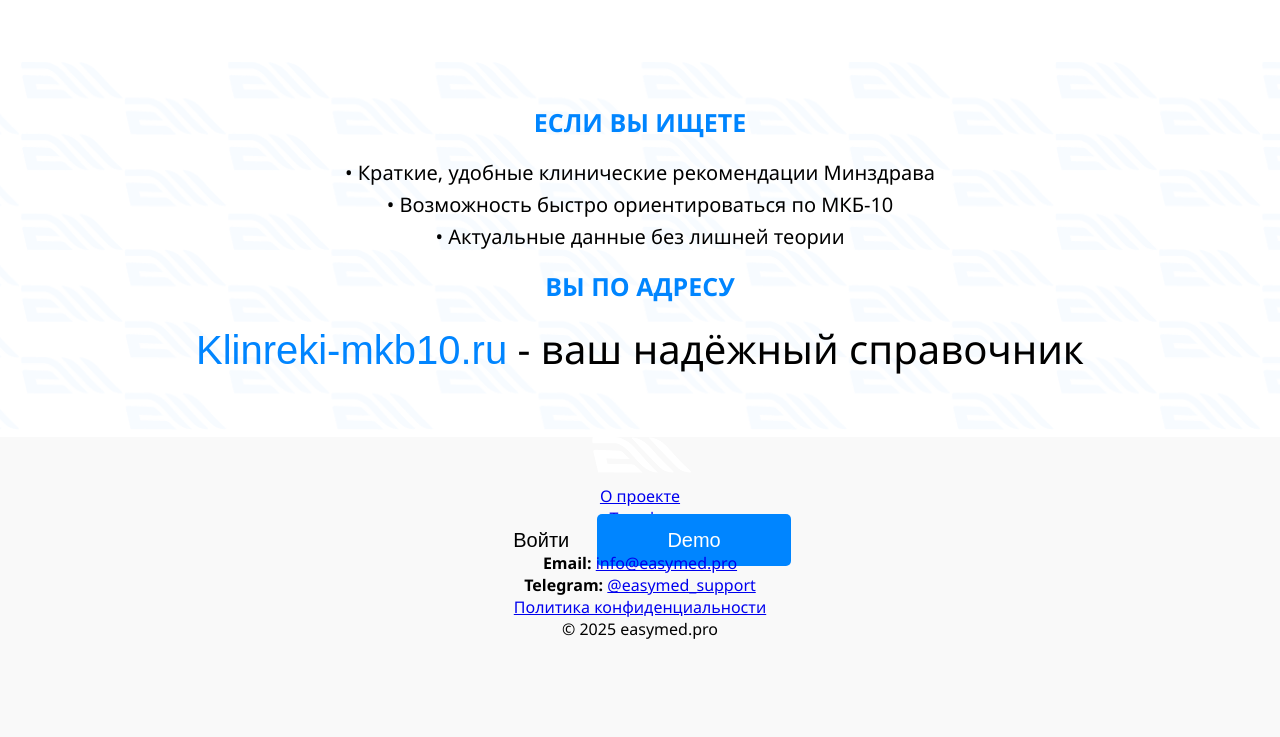
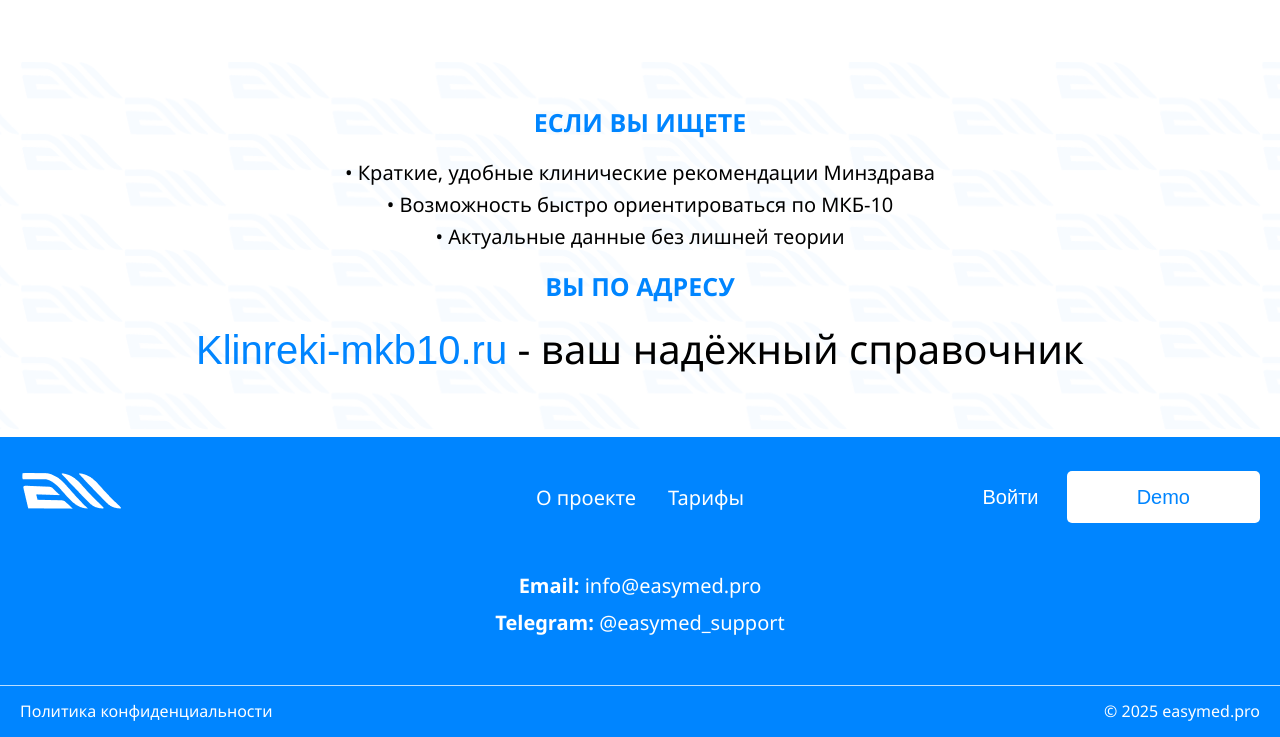
Before and after one commit to LilySmirn/easyMed_b2c, a plain HTML site: page index.html in a window 1280 px wide. Shown: the part 4528-5265 px from the top of the page. Before the commit the page ends 5168 px from the top, so only its background shows below. Drawn offline with Linux system fonts and the light colour scheme.

Commit message:
feat: add styles for footer

```diff
--- a/index.html
+++ b/index.html
@@ -519,10 +519,9 @@
     </main>
     <footer id="site-footer" class="footer">
         <div class="footer-container">
-
             <section class="footer-nav" aria-labelledby="footer-nav-heading">
                 <h2 id="footer-nav-heading" class="visually-hidden">Навигация</h2>
-                <a href="/" class="footer-logo-link">
+                <a href="#" class="footer-logo-link">
                     <img src="assets/images/logo-white.png" alt="Клинические рекомендации Минздрава — логотип" />
                 </a>
                 <nav>
@@ -532,25 +531,26 @@
                     </ul>
                 </nav>
                 <div class="footer-buttons">
-                    <a href="#" class="btn btn-login">Войти</a>
-                    <a href="#" class="btn btn-demo">Demo</a>
+                    <a href="#" class="btn footer-btn-login">Войти</a>
+                    <a href="#" class="btn footer-btn-demo">Demo</a>
                 </div>
             </section>
 
             <section class="footer-contacts" id="contact" aria-labelledby="footer-contacts-heading">
                 <h2 id="footer-contacts-heading" class="visually-hidden">Контакты</h2>
-                <ul>
+                <ul class="footer-contact-list">
                     <li><strong>Email: </strong><a href="mailto:info@easymed.pro">info@easymed.pro</a></li>
                     <li><strong>Telegram: </strong><a href="https://t.me/easymed_support" target="_blank" rel="noopener noreferrer">@easymed_support</a></li>
                 </ul>
+                <hr>
             </section>
 
             <section class="footer-legal" aria-labelledby="footer-legal-heading">
                 <h2 id="footer-legal-heading" class="visually-hidden">Правовая информация</h2>
-                <ul>
-                    <li><a href="/privacy-policy">Политика конфиденциальности</a></li>
-                </ul>
-                <p>© 2025 easymed.pro</p>
+                <div class="legal-link">
+                    <a href="/privacy-policy">Политика конфиденциальности</a>
+                </div>
+                <div>© 2025 easymed.pro</div>
             </section>
         </div>
     </footer>
--- a/styles.css
+++ b/styles.css
@@ -234,13 +234,13 @@
     background-color: #ffffff;
     display: flex;
     justify-content: center;
-    align-items: stretch; /* важно */
+    align-items: stretch
 }
 
 .welcome-container {
     display: flex;
     flex-direction: column;
-    justify-content: center; /* центрируем блок <p> */
+    justify-content: center;
     align-items: center;
     height: 100%;
     width: 100%;
@@ -710,6 +710,139 @@
     border: 0;
 }
 
+footer {
+    display: flex;
+    justify-content: center;
+    align-items: center;
+    background-color: #0085FF;
+}
+
+.footer-container {
+    display: flex;
+    flex-direction: column;
+    justify-content: space-between;
+    align-items: center;
+    width: 1400px;
+    height: 300px;
+    background-color: #0085FF;
+}
+
+.footer-nav {
+    display: flex;
+    justify-content: space-between;
+    align-items: center;
+    height: 120px;
+    position: relative;
+    padding: 0 20px;
+}
+
+.footer-logo-link,
+.footer-buttons {
+    z-index: 1;
+}
+
+.footer-menu {
+    position: absolute;
+    left: 50%;
+    display: flex;
+    justify-content: center;
+    align-items: center;
+    list-style: none;
+    padding-left: 0;
+    top: 50%;
+    transform: translate(-50%, -50%);
+}
+
+.footer-menu a {
+    text-decoration: none;
+    color: white;
+    font-size: 20px;
+    margin: 0 16px;
+    position: relative;
+}
+
+.footer-menu a::after {
+    content: '';
+    position: absolute;
+    left: 0;
+    bottom: -2px;
+    width: 100%;
+    height: 2px;
+    background: white;
+    transform: scaleX(0);
+    transform-origin: left;
+    transition: transform 0.3s ease-in-out;
+}
+
+.footer-menu a:hover::after {
+    transform: scaleX(1);
+}
+
+.footer-btn-login {
+    font-family: sans-serif, "Segoe UI Semibold";
+    font-size: 20px;
+    color: #ffffff;
+    cursor: pointer;
+    padding: 24px;
+}
+
+.footer-btn-login:hover {
+    text-decoration: none;
+    color: #D8EDFF;
+}
+
+.footer-btn-demo {
+    font-family: sans-serif, "Segoe UI Semibold";
+    font-size: 20px;
+    color: #0085FF;
+    background-color: white;
+    width: 152px;
+    height: 50px;
+    padding: 15px 70px;
+    border-radius: 5px;
+}
+
+.footer-btn-demo:hover {
+    text-decoration: none;
+    background-color: #D8EDFF;
+}
+
+.footer-contact-list {
+    list-style: none;
+    padding: 0;
+    margin-bottom: 40px;
+}
+
+.footer-contact-list li {
+    font-family: "Segoe UI", sans-serif;
+    color: white;
+    text-decoration: none;
+    font-size: 20px;
+    padding-bottom: 10px;
+}
+
+.footer-contact-list li a {
+    text-decoration: none;
+    color: white;
+}
+
+.footer-contacts {
+    position: relative;
+}
+
+.footer-legal {
+    display: flex;
+    justify-content: space-between;
+    align-items: center;
+    padding: 0 20px 15px 20px;
+    color: white;
+}
+
+.legal-link a {
+    text-decoration: none;
+    color: white;
+}
+
 main,
 section,
 footer {
```
